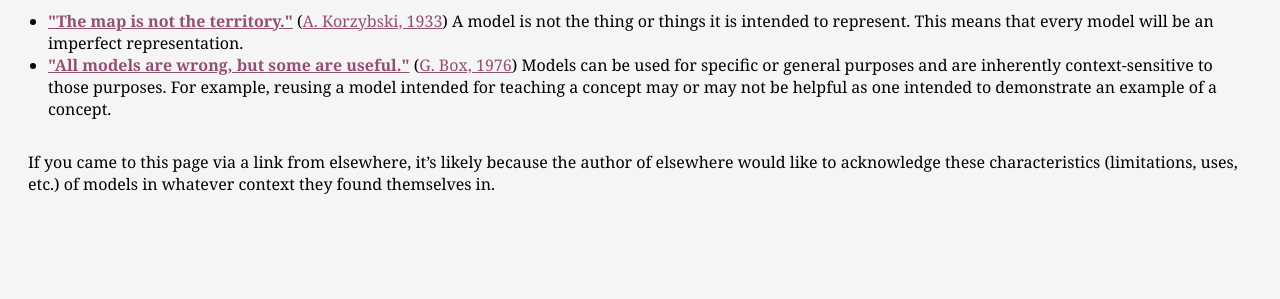
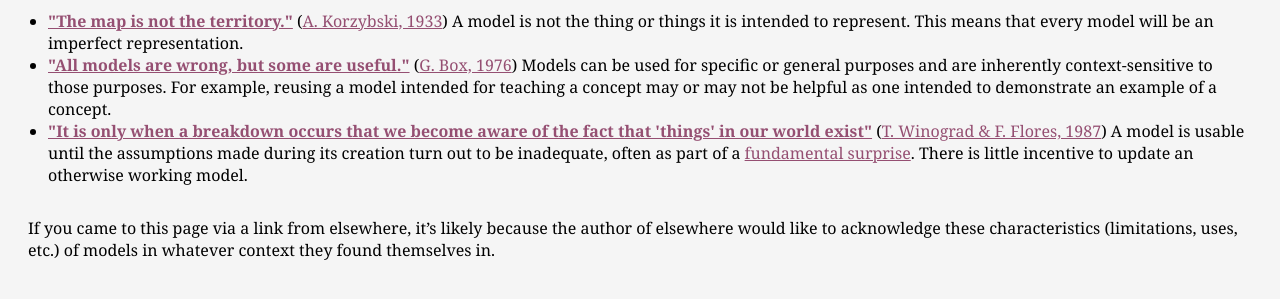
Before and after one commit to jallspaw/itsonlyamodel, a Jekyll site: the page built from index.html, in a window 1280 px wide, cut to the strip 481-780 px from the top of the page. Built offline with Jekyll 4.4.1, drawn with Linux system fonts in a browser that asks for light colours.

Commit message:
Add entry about model updates and surprises

```diff
--- a/index.html
+++ b/index.html
@@ -21,7 +21,11 @@ layout: default
 
     <li>
         <a href="https://en.wikipedia.org/wiki/All_models_are_wrong"><b>"All models are wrong, but some are useful."</b></a> (<a href="https://psycnet.apa.org/record/1987-97236-000">G. Box, 1976</a>) Models can be used for specific or general purposes and are inherently context-sensitive to those purposes. For example, reusing a model intended for teaching a concept may or may not be helpful as one intended to demonstrate an example of a concept.
-  </li>
+    </li>
+
+    <li>
+        <a href="https://en.wikipedia.org/wiki/Scientific_modelling#Generating_a_model"><b>"It is only when a breakdown occurs that we become aware of the fact that 'things' in our world exist"</b></a> (<a href="https://books.google.ca/books?id=2sRC8vcDYNEC&lpg=PP1&dq=breakdown%20existence%20winograd%20%22understanding%20computers%20and%20cognition%22&pg=PA78#v=onepage&q=breakdown%20existence%20winograd%20%22understanding%20computers%20and%20cognition%22&f=false">T. Winograd & F. Flores, 1987</a>) A model is usable until the assumptions made during its creation turn out to be inadequate, often as part of a <a href="https://books.google.ca/books?id=WJL8NZc8lZ8C&pg=PA213&lpg=PA213&dq=fundamental+surprise&source=bl&ots=AmRk3h9q48&sig=ACfU3U06oh_N_S8SXHmdArwi4R43uAtHCw&hl=en&sa=X&ved=2ahUKEwjf9I_1-tXhAhVBMt8KHZfuBuUQ6AEwBnoECAkQAQ#v=onepage&q=fundamental%20surprise&f=false">fundamental surprise</a>. There is little incentive to update an otherwise working model.
+    </li>
 </ul>
 
 <p>
```
